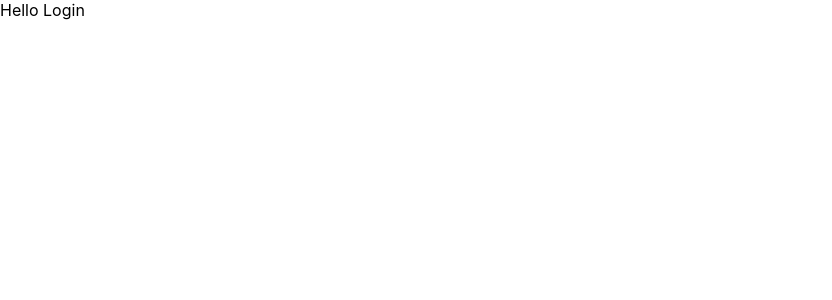
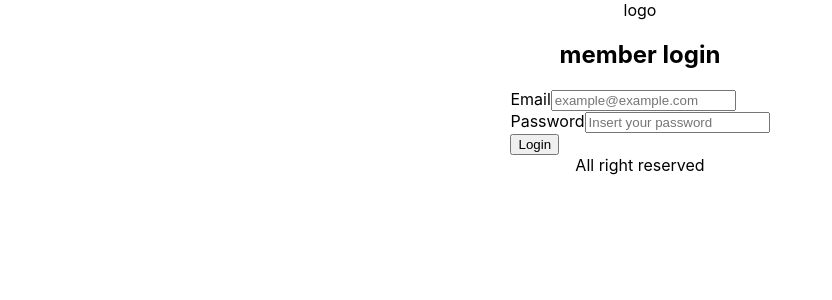
Before and after one commit to simonmontaggioni/tuten-test-react, a React (Create React App) app: page / in a window 1280 px wide. Shown: the top 300 px of the page, without its empty margins (0-832 px from the left). Built offline with nearby package versions, Linux system fonts and the light colour scheme.

Commit message:
feat: Create the LoginBox component
  - Create the jsx and the css files
  - Set the html structure
  - Modify the Login page to use the LoginBox component

```diff
--- /dev/null
+++ b/src/components/LoginBox/LoginBox.css
@@ -0,0 +1,6 @@
+.login-box {
+  display: flex;
+  justify-content: center;
+  align-items: center;
+  flex-direction: column;
+}
--- /dev/null
+++ b/src/components/LoginBox/LoginBox.jsx
@@ -0,0 +1,40 @@
+import "./LoginBox.css";
+
+const LoginBox = () => {
+  return (
+    <div className="login-box">
+      <div className="logo">logo</div>
+      <h2 className="login-title">member login</h2>
+      <form action="">
+        <div className="input-wrapper">
+          <label className="input-label" htmlFor="email">
+            Email
+          </label>
+          <input
+            className="input-field"
+            type="email"
+            name="email"
+            id="email"
+            placeholder="example@example.com"
+          />
+        </div>
+        <div className="input-wrapper">
+          <label className="input-label" htmlFor="password">
+            Password
+          </label>
+          <input
+            className="input-field"
+            type="password"
+            name="password"
+            id="password"
+            placeholder="Insert your password"
+          />
+        </div>
+        <button className="login-button">Login</button>
+      </form>
+      <footer className="login-footer">All right reserved</footer>
+    </div>
+  );
+};
+
+export default LoginBox;
--- a/src/pages/Login.jsx
+++ b/src/pages/Login.jsx
@@ -1,7 +1,11 @@
-import React from "react";
+import LoginBox from "../components/LoginBox/LoginBox";
 
 const Login = () => {
-  return <div>Hello Login</div>;
+  return (
+    <div>
+      <LoginBox></LoginBox>
+    </div>
+  );
 };
 
 export default Login;
```
